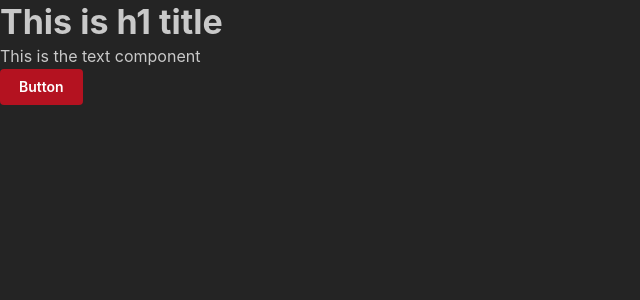
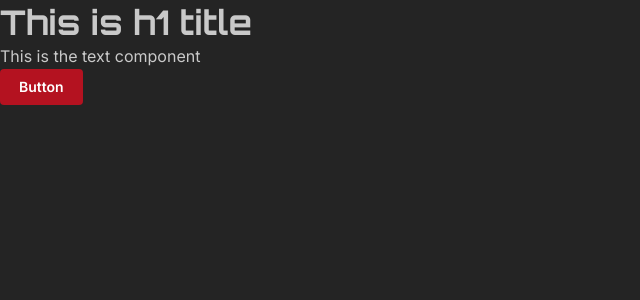
Before and after one commit to mwskwong/next-template, a Next.js app: page / in a window 1280 px wide. Shown: the top 300 px of the page, without its empty margins (0-640 px from the left). Built offline with nearby package versions, Linux system fonts and the light colour scheme.

Commit message:
feat: specify font families

```diff
--- a/src/app/layout.tsx
+++ b/src/app/layout.tsx
@@ -21,6 +21,8 @@ const inter = Inter({
 
 const theme = createTheme({
   primaryColor: "deepRed",
+  fontFamily: "var(--font-inter)",
+  headings: { fontFamily: "var(--font-orbitron)" },
   colors: {
     deepRed: [
       "#ffeaec",
```
